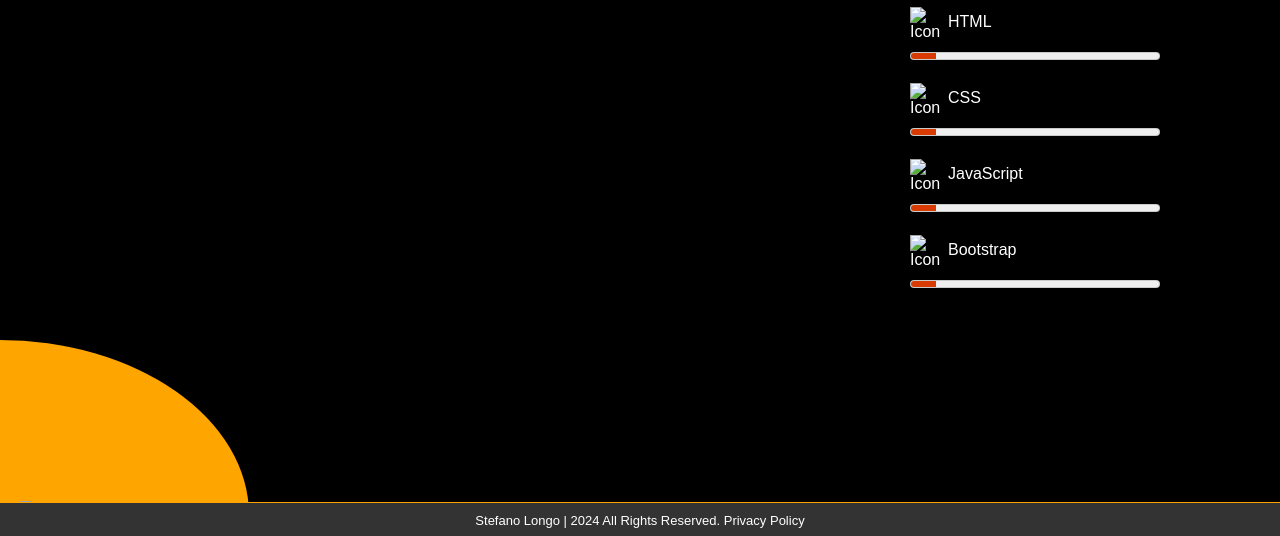
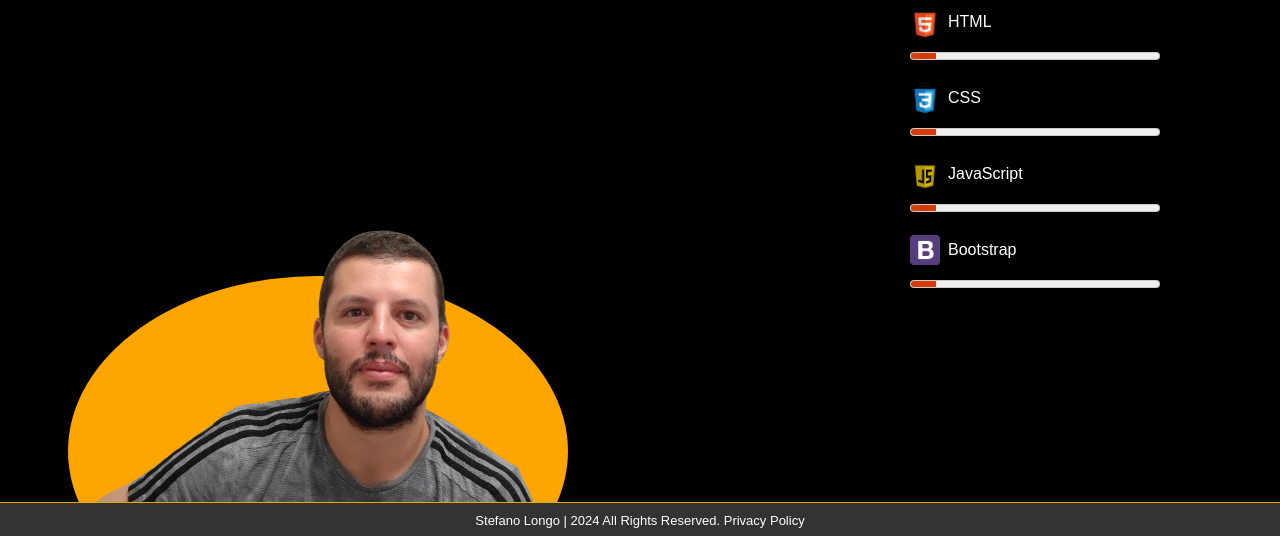
Before and after one commit to Longo86/Mi-primera-web, a plain HTML site: page portafolio/index.html in a window 1280 px wide. Shown: the part 261-797 px from the top of the page. Drawn offline with Linux system fonts and the light colour scheme.

Commit message:
Deploying to gh-pages from @ Longo86/Mi-primera-web@4c8cb4554bdff878d8ac80867444c9d2f568039e 🚀

```diff
--- a/portafolio/index.html
+++ b/portafolio/index.html
@@ -15,7 +15,7 @@
             <a href="/portafolio/redes-sociales.html">⚡Redes Sociales</a>
         </div>
         <div>
-            <a href="/Portafolio/contacto.html">
+            <a href="/portafolio/contacto.html">
             <button for="cerrarContacto" class="contacto">Contacto</button>
         </a>
         </div>
@@ -29,7 +29,7 @@
 
     <section>
         <div class="circulo-naranja"></div>
-        <img src="/Portafolio/Imatges/Stefano_Longo-removebg-preview (2).png" alt="Foto Stefano">
+        <img src="/portafolio/imatges/fotolongo.png" alt="Foto Stefano">
     </section>
 
     <div class="cv1">
@@ -41,7 +41,7 @@
 <section class="skills">
     <H2>Skills</H2>
     <label for="html-conocimiento-1">
-        <img src="/Portafolio/Imatges/Logo HTML2.png" alt="Icono 1">HTML
+        <img src="/portafolio/imatges/logohtml2.png" alt="Icono 1">HTML
     </label>
     <meter
     id="html-conocimiento1"
@@ -54,7 +54,7 @@
     ></meter>
 <br><br>
 <label for="html-conocimiento-2">
-    <img src="/Portafolio/Imatges/Logo CSS.png" alt="Icono 2">CSS
+    <img src="/portafolio/imatges/logo-css.png" alt="Icono 2">CSS
 </label>
 <meter
 id="html-conocimiento2"
@@ -67,7 +67,7 @@ value="10"
 ></meter>
 <br><br>
 <label for="html-conocimiento-3">
-    <img src="/Portafolio/Imatges/Logo Javascript.png" alt="Icono 3">JavaScript
+    <img src="/portafolio/imatges/logo-javascript.png" alt="Icono 3">JavaScript
 </label>
 <meter
 id="html-conocimiento3"
@@ -80,7 +80,7 @@ value="10"
 ></meter>
 <br><br>
 <label for="html-conocimiento-4">
-    <img src="/Portafolio/Imatges/Logo Bootstrap.png" alt="Icono 4">Bootstrap
+    <img src="/portafolio/imatges/logo-bootstrap.png" alt="Icono 4">Bootstrap
 </label>
 <meter
 id="html-conocimiento4"
```
